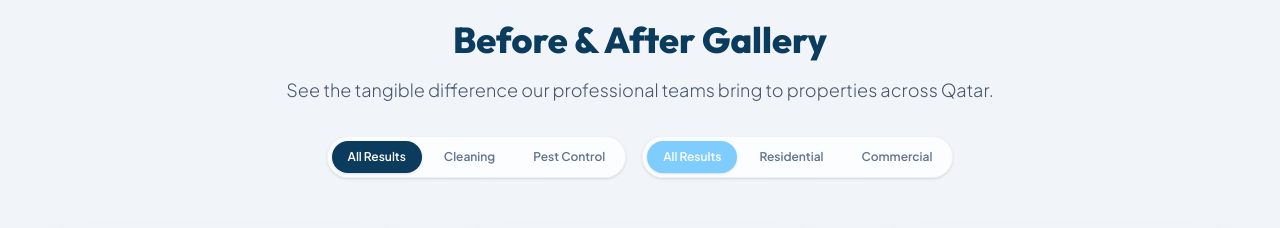
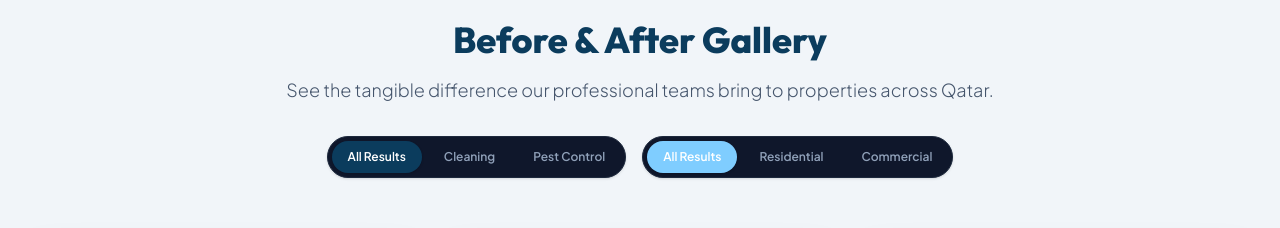
Before and after one commit to raveenn10-bit/eastern-sparrows, a Next.js app: page / in a window 1280 px wide. Shown: the part 4460-4688 px from the top of the page. Built offline with nearby package versions, Linux system fonts and the light colour scheme.

Commit message:
Lock HTML root to dark mode statically to eliminate SSR light mode hydration mismatches

```diff
--- a/src/app/layout.tsx
+++ b/src/app/layout.tsx
@@ -65,9 +65,9 @@ export default function RootLayout({
   return (
     <html
       lang="en"
-      className={`${plusJakarta.variable} ${outfit.variable} ${cairo.variable} h-full antialiased`}
+      className={`${plusJakarta.variable} ${outfit.variable} ${cairo.variable} h-full antialiased dark`}
     >
-      <body className="min-h-full flex flex-col bg-slate-50 dark:bg-slate-950">
+      <body className="min-h-full flex flex-col bg-slate-950 text-slate-100">
         <AppContextProvider>
           {children}
         </AppContextProvider>
--- a/src/components/Gallery.tsx
+++ b/src/components/Gallery.tsx
@@ -51,13 +51,13 @@ export default function Gallery() {
           {/* Filters Control Group */}
           <div className="flex flex-row items-center justify-start sm:justify-center gap-4 mt-8 w-full overflow-x-auto scrollbar-none pb-2 flex-nowrap -mx-4 px-4 sm:mx-0 sm:px-0">
             {/* Category Filter */}
-            <div className="flex items-center gap-1.5 p-1 bg-white/80 dark:bg-slate-800 rounded-full shadow-sm border border-slate-200/50 dark:border-slate-800 shrink-0">
+            <div className="flex items-center gap-1.5 p-1 bg-slate-900 rounded-full shadow-sm border border-slate-800 shrink-0">
               <button
                 onClick={() => setFilter('all')}
                 className={`px-4 py-2 rounded-full text-xs font-semibold transition-all cursor-pointer ${
                   filter === 'all'
                     ? 'bg-navy-base text-white shadow-sm'
-                    : 'text-slate-500 hover:text-navy-base dark:text-slate-300 dark:hover:text-white'
+                    : 'text-slate-400 hover:text-white'
                 }`}
               >
                 {t.filterAll}
@@ -67,7 +67,7 @@ export default function Gallery() {
                 className={`px-4 py-2 rounded-full text-xs font-semibold transition-all cursor-pointer ${
                   filter === 'cleaning'
                     ? 'bg-navy-base text-white shadow-sm'
-                    : 'text-slate-500 hover:text-navy-base dark:text-slate-300 dark:hover:text-white'
+                    : 'text-slate-400 hover:text-white'
                 }`}
               >
                 {t.filterCleaning}
@@ -77,7 +77,7 @@ export default function Gallery() {
                 className={`px-4 py-2 rounded-full text-xs font-semibold transition-all cursor-pointer ${
                   filter === 'pest'
                     ? 'bg-navy-base text-white shadow-sm'
-                    : 'text-slate-500 hover:text-navy-base dark:text-slate-300 dark:hover:text-white'
+                    : 'text-slate-400 hover:text-white'
                 }`}
               >
                 {t.filterPest}
@@ -85,13 +85,13 @@ export default function Gallery() {
             </div>
 
             {/* Sector Filter */}
-            <div className="flex items-center gap-1.5 p-1 bg-white/80 dark:bg-slate-800 rounded-full shadow-sm border border-slate-200/50 dark:border-slate-800 shrink-0">
+            <div className="flex items-center gap-1.5 p-1 bg-slate-900 rounded-full shadow-sm border border-slate-800 shrink-0">
               <button
                 onClick={() => setSectorFilter('all')}
                 className={`px-4 py-2 rounded-full text-xs font-semibold transition-all cursor-pointer ${
                   sectorFilter === 'all'
                     ? 'bg-brandblue text-white shadow-sm'
-                    : 'text-slate-500 hover:text-brandblue dark:text-slate-300 dark:hover:text-white'
+                    : 'text-slate-400 hover:text-white'
                 }`}
               >
                 {t.filterAll}
@@ -101,7 +101,7 @@ export default function Gallery() {
                 className={`px-4 py-2 rounded-full text-xs font-semibold transition-all cursor-pointer ${
                   sectorFilter === 'residential'
                     ? 'bg-brandblue text-white shadow-sm'
-                    : 'text-slate-500 hover:text-brandblue dark:text-slate-300 dark:hover:text-white'
+                    : 'text-slate-400 hover:text-white'
                 }`}
               >
                 {t.filterResidential}
@@ -111,7 +111,7 @@ export default function Gallery() {
                 className={`px-4 py-2 rounded-full text-xs font-semibold transition-all cursor-pointer ${
                   sectorFilter === 'commercial'
                     ? 'bg-brandblue text-white shadow-sm'
-                    : 'text-slate-500 hover:text-brandblue dark:text-slate-300 dark:hover:text-white'
+                    : 'text-slate-400 hover:text-white'
                 }`}
               >
                 {t.filterCommercial}
@@ -134,7 +134,7 @@ export default function Gallery() {
                 animate={{ opacity: 1, scale: 1 }}
                 exit={{ opacity: 0, scale: 0.9 }}
                 transition={{ duration: 0.3 }}
-                className="glass-card overflow-hidden bg-white dark:bg-slate-900 border border-slate-200/50 dark:border-slate-800/50 flex flex-col group snap-start shrink-0 w-[82%] sm:w-[48%] md:w-auto"
+                className="glass-card overflow-hidden bg-slate-900/60 border border-slate-800/50 flex flex-col group snap-start shrink-0 w-[82%] sm:w-[48%] md:w-auto"
               >
                 {/* Image Comparison Box */}
                 <div className="relative aspect-[4/3] w-full overflow-hidden flex bg-slate-200">
```
